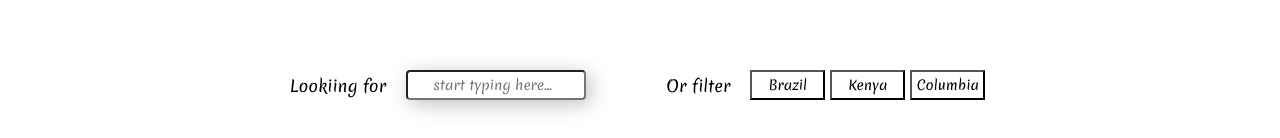
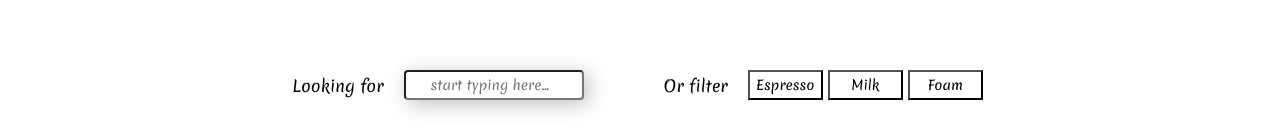
Before and after one commit to MaximShawcross/coffee-app, a React (Create React App) app: page /coffee-list in a window 1280 px wide. Shown: the part 814-952 px from the top of the page. Built offline with nearby package versions, Linux system fonts and the light colour scheme; no server answers.

Commit message:
filter-buttons and filter-buttons components, filtersSlice, added sort by filters button

```diff
--- a/package.json
+++ b/package.json
@@ -18,7 +18,7 @@
   },
   "scripts": {
     "dev": "react-scripts start",
-    "start": "serve -s build",
+    "start": "react-scripts start",
     "build": "react-scripts build",
     "test": "react-scripts test --env=jsdom",
     "eject": "react-scripts eject",
--- a/src/components/coffe-list/coffeSlice.js
+++ b/src/components/coffe-list/coffeSlice.js
@@ -1,4 +1,4 @@
-import { createSlice, createAsyncThunk , createEntityAdapter, nanoid} from "@reduxjs/toolkit";
+import { createSlice, createAsyncThunk , createEntityAdapter, createSelector} from "@reduxjs/toolkit";
 import { useHttp } from "../../hooks/http.hook";
 import { priceGenerator } from "../../utils/price-generator";
 
@@ -51,8 +51,23 @@ export default reducer;
 
 export const { selectAll, selectById, selectIds } = coffeAdapter.getSelectors(state => state.coffee);
 
+// const sortedCofee = createSelector([])
+
+export const filteredCoffee = createSelector(
+    selectAll,
+    (state) => state.filter.activeFilter,
+    (coffees, activeFilter) =>  {
+        if (activeFilter === "all") {
+            return coffees
+        } else {
+            return coffees.filter(item => {
+                return item.ingredients.join("").indexOf(activeFilter) > -1;
+            });
+        }
 
 
+    }
+);
 
 export const {
     coffeeFetchingError,
--- a/src/components/coffe-list/coffee-list.js
+++ b/src/components/coffe-list/coffee-list.js
@@ -1,8 +1,8 @@
-import React, { useEffect } from "react";
+import { useEffect } from "react";
 import { useSelector, useDispatch } from "react-redux";
 import { Link } from "react-router-dom";
 
-import { fetchCoffeeList, selectIds } from "./coffeSlice";
+import { fetchCoffeeList, filteredCoffee } from "./coffeSlice";
 
 import CoffeeListItem from "../coffee-list-item/coffee-list-item";
 import Spinner from "../spinner/spinner";
@@ -10,9 +10,8 @@ import Spinner from "../spinner/spinner";
 import './coffee-list.scss';
 
 const CoffeeList = () => {
-    const coffee = useSelector(selectIds);
+    const filterCoffee = useSelector(filteredCoffee);
     let loadingStatus = useSelector(state => state.coffee.loadingStatus);
-
     const dispatch = useDispatch();
 
     useEffect(() => {
@@ -30,16 +29,16 @@ const CoffeeList = () => {
 
 
     const renderItems = (arr) => {
-        return arr.map((id) => {
+        return arr.map((coffee) => {
             return (
-                <Link key = {id} to = {`/coffee-list/${id}`} >
-                    <CoffeeListItem id = {id} coffeeId = {id}  />
+                <Link key = {coffee.id} to = {`/coffee-list/${coffee.id}`} >
+                    <CoffeeListItem id = {coffee.id} coffeeId = {coffee.id}  />
                 </Link>
             )
         })
     }
 
-    const elements = renderItems(coffee);
+    const elements = renderItems(filterCoffee);
 
     return (
         <section className="coffee">
--- /dev/null
+++ b/src/components/filters-button/filters-button.js
@@ -0,0 +1,15 @@
+import { useDispatch} from "react-redux";
+import { filterChanged } from "../filters/filtersSlice";
+
+const FilterButton = ({filterName}) => {
+    const dispatch = useDispatch();
+
+    const changeFitler = () => {
+        dispatch(filterChanged(filterName));
+    }
+
+    return <button className="products__filters__item__button"
+        onClick={changeFitler}>{filterName}</button>
+}
+
+export default FilterButton;
--- /dev/null
+++ b/src/components/filters-search/filters-search.js
@@ -0,0 +1,10 @@
+const FilterSearch = () => {
+    return (
+        <div className="products__filters__item">
+            <div className="products__filters__item__text">Looking for</div>
+            <input type="text" className="products__filters__item__input" placeholder="start typing here..."/>
+        </div>
+    )
+}
+
+export default FilterSearch;
--- a/src/components/filters/filters.js
+++ b/src/components/filters/filters.js
@@ -1,3 +1,6 @@
+import FilterSearch from '../filters-search/filters-search';
+import FilterButton from '../filters-button/filters-button';
+
 import './filters.scss';
 
 const Filter = () => {
@@ -5,15 +8,12 @@ const Filter = () => {
         <section className="products">
             <div className="container">
                 <div className="products__filters">
-                    <div className="products__filters__item">
-                        <div className="products__filters__item__text">Lookiing for</div>
-                        <input type="text" className="products__filters__item__input" placeholder="start typing here..."/>
-                    </div>
+                    <FilterSearch/>
                     <div className="products__filters__item">
                         <div className="products__filters__item__text">Or filter</div>
-                        <button className="products__filters__item__button">Brazil</button>
-                        <button className="products__filters__item__button">Kenya</button>
-                        <button className="products__filters__item__button">Columbia</button>
+                        <FilterButton filterName={"Espresso"}/>
+                        <FilterButton filterName={"Milk"}/>
+                        <FilterButton filterName={"Foam"}/>
                     </div>
                 </div>
             </div>
--- /dev/null
+++ b/src/components/filters/filtersSlice.js
@@ -0,0 +1,19 @@
+import { createSlice } from "@reduxjs/toolkit";
+
+const filterSlice = createSlice({
+    name: "filters",
+    initialState: {
+        activeFilter: "all"
+    },
+    reducers: {
+        filterChanged: (state, action) => {
+            state.activeFilter = action.payload;
+        }
+    }
+})
+
+export const {
+    filterChanged
+} = filterSlice.actions;
+
+export default filterSlice.reducer;
--- a/src/store/store.js
+++ b/src/store/store.js
@@ -1,11 +1,14 @@
 import { configureStore } from '@reduxjs/toolkit';
-import coffee from '../components/coffe-list/coffeSlice';
+import coffeeReducer from '../components/coffe-list/coffeSlice';
+import filterReducer from '../components/filters/filtersSlice';
 
 const store = configureStore({
-    reducer: {coffee},
+    reducer: {
+        coffee: coffeeReducer,
+        filter: filterReducer
+    },
     devTools: process.env.NODE_ENV !== 'production',
 })
 
-export {coffee};
 
 export default store;
```
